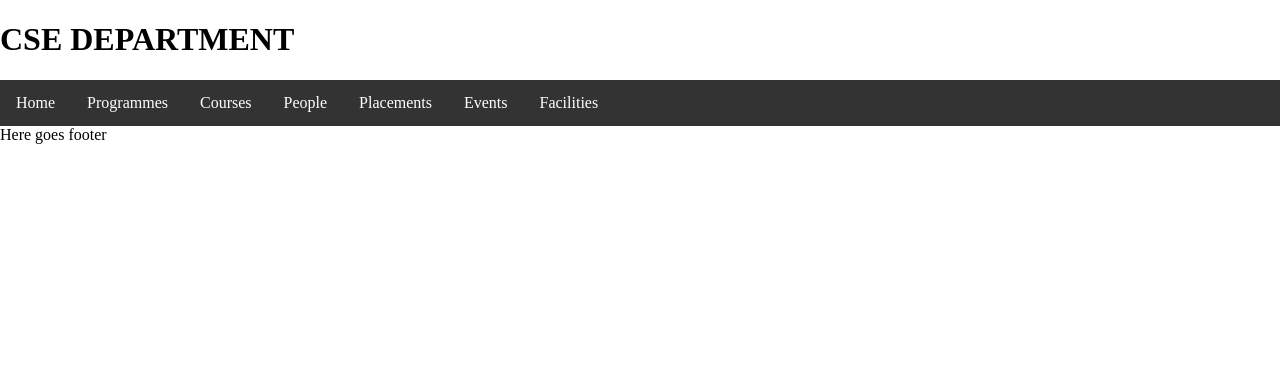
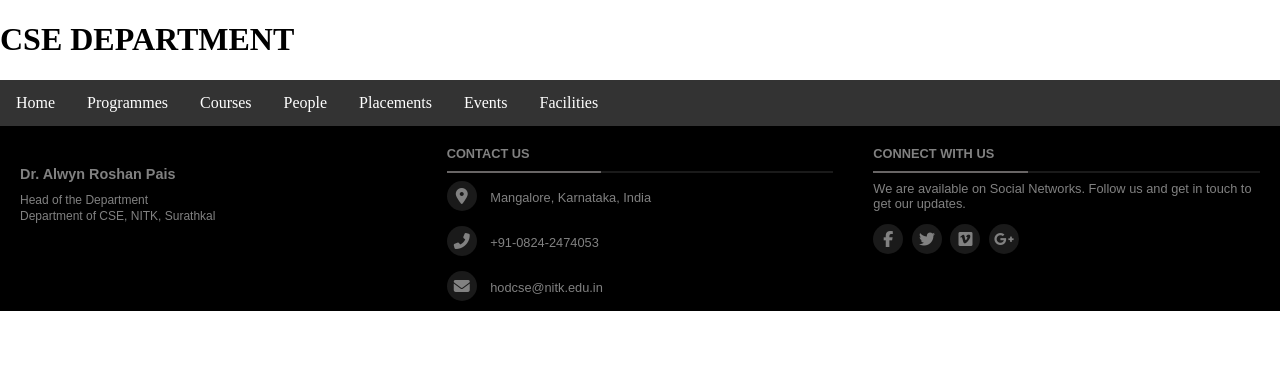
Before and after one commit to vivekj52/NITK_CSE_Portal, a Django app: page /home in a window 1280 px wide. Shown: the top 386 px of the page. Run offline with Django 3.2, Linux system fonts and the light colour scheme; parts of the project's set-up code (start-up, migrations or seed data) failed here and were passed over; some libraries are stand-ins or nearby versions.

Commit message:
Footer Added

```diff
--- a/static/style.css
+++ b/static/style.css
@@ -11,11 +11,13 @@ ul {
   width: 100%;
 }
 
-li {
+li
+{
   float: left;
 }
 
-li a {
+li a
+{
   display: block;
   color: white;
   text-align: center;
@@ -23,10 +25,147 @@ li a {
   text-decoration: none;
 }
 
-li a:hover:not(.active) {
+li a:hover:not(.active)
+{
   background-color: #111;
 }
 
-.active {
+.active
+{
   background-color: #4CAF50;
 }
+
+
+footer
+{
+    font-family: 'Poppins', sans-serif;
+    margin-left: 0;
+    position: relative;
+    bottom: 0px;
+    width: 100%;
+    background: rgb(0, 0, 0);
+}
+
+
+.footer-content
+{
+    display: flex;
+}
+
+.footer-content .box
+{
+    color:  #818181;
+    flex-basis: 50%;
+    padding: 10px 20px;
+}
+
+.footer-section
+{
+    font-size: 0.8rem;
+}
+
+.box h2
+{
+    font-size: 0.8rem;
+    font-weight: 600;
+    text-transform: uppercase;
+}
+
+.box .footer-section
+{
+    margin: 20px 0 0 0;
+    position: relative;
+}
+
+.box .footer-section:before
+{
+    position: absolute;
+    content: '';
+    top: -10px;
+    height: 2px;
+    width: 100%;
+    background: #1a1a1a;
+}
+
+.box .footer-section:after
+{
+    position: absolute;
+    content: '';
+    height: 2px;
+    width: 40%;
+    background: #686565;
+    top: -10px;
+}
+
+.hod-name
+{
+    font-size: 0.9rem;
+    font-weight: 550;
+    margin-top: 30px;
+    margin-bottom: 10px;
+}
+
+.hod-details
+{
+    font-size: 0.75rem;
+    line-height: 1rem;
+}
+
+.center .footer-section .fas
+{
+    font-size: 1rem;
+    background: #1a1a1a;
+    height: 30px;
+    width: 30px;
+    line-height: 30px;
+    text-align: center;
+    border-radius: 50%;
+    transition: 0.3s;
+    cursor: pointer;
+}
+
+.center .footer-section .fas:hover
+{
+    color: #111;
+    background: #ffffff;
+}
+
+.center .footer-section .text
+{
+    font-size: 0.8rem;
+    font-weight: 500;
+    padding-left: 10px;
+}
+
+.center .footer-section .phone
+{
+    margin: 15px 0;
+}
+
+.right .footer-section .fab
+{
+    color: #818181;
+    font-size: 1rem;
+    background: #1a1a1a;
+    height: 30px;
+    width: 30px;
+    line-height: 30px;
+    text-align: center;
+    border-radius: 50%;
+    transition: 0.3s;
+    cursor: pointer;
+    margin-right: 5px;
+}
+
+.right .footer-section .fab:hover
+{
+    color: #111;
+    background: #ffffff;
+}
+
+.right .footer-section .text
+{
+    font-size: 0.8rem;
+    font-weight: 500;
+    padding-left: 10px;
+}
--- a/templates/base.html
+++ b/templates/base.html
@@ -4,6 +4,7 @@
     <meta charset="UTF-8">
     {% load static %}
     <link rel="stylesheet" type="text/css" href="{% static 'style.css' %}"/>
+    <script src="https://kit.fontawesome.com/a076d05399.js"></script>
     <title>CSE Department</title>
 </head>
 <body>
@@ -19,10 +20,59 @@
         <li><a href="{% url 'facilities' %}">Facilities</a></li>
     </ul>
 </header>
+
+
 {% block content %}
+
 {% endblock %}
+
+
 <footer>
-    Here goes footer
-</footer>
+    <div class="footer-content">
+      <div class="left box">
+        <div class="hod-name">Dr. Alwyn Roshan Pais</div>
+        <div class="hod-details">Head of the Department<br>Department of CSE, NITK, Surathkal</div>
+      </div>
+
+      <div class="center box">
+
+        <h2>Contact Us</h2>
+        <div class="footer-section">
+          <div class="place">
+            <span class="fas fa-map-marker-alt"></span>
+            <span class="text">Mangalore, Karnataka, India</span>
+          </div>
+
+          <div class="phone">
+            <span class="fas fa-phone-alt"></span>
+            <span class="text">+91-0824-2474053</span>
+          </div>
+
+          <div class="email">
+            <span class="fas fa-envelope"></span>
+            <span class="text">hodcse@nitk.edu.in</span>
+          </div>
+
+        </div>
+      </div>
+
+      <div class="right box">
+
+        <h2>Connect With Us</h2>
+        <div class="footer-section">
+          <p>We are available on Social Networks. Follow us and get in touch to get our updates.</p>
+
+          <div class="social">
+            <a href="#"><span class="fab fa-facebook-f"></span></a>
+            <a href="#"><span class="fab fa-twitter"></span></a>
+            <a href="#"><span class="fab fa-vimeo"></span></a>
+            <a href="#"><span class="fab fa-google-plus-g"></span></a>
+          </div>
+
+        </div>
+      </div>
+    </div>
+  </footer>
+
 </body>
 </html>
```
